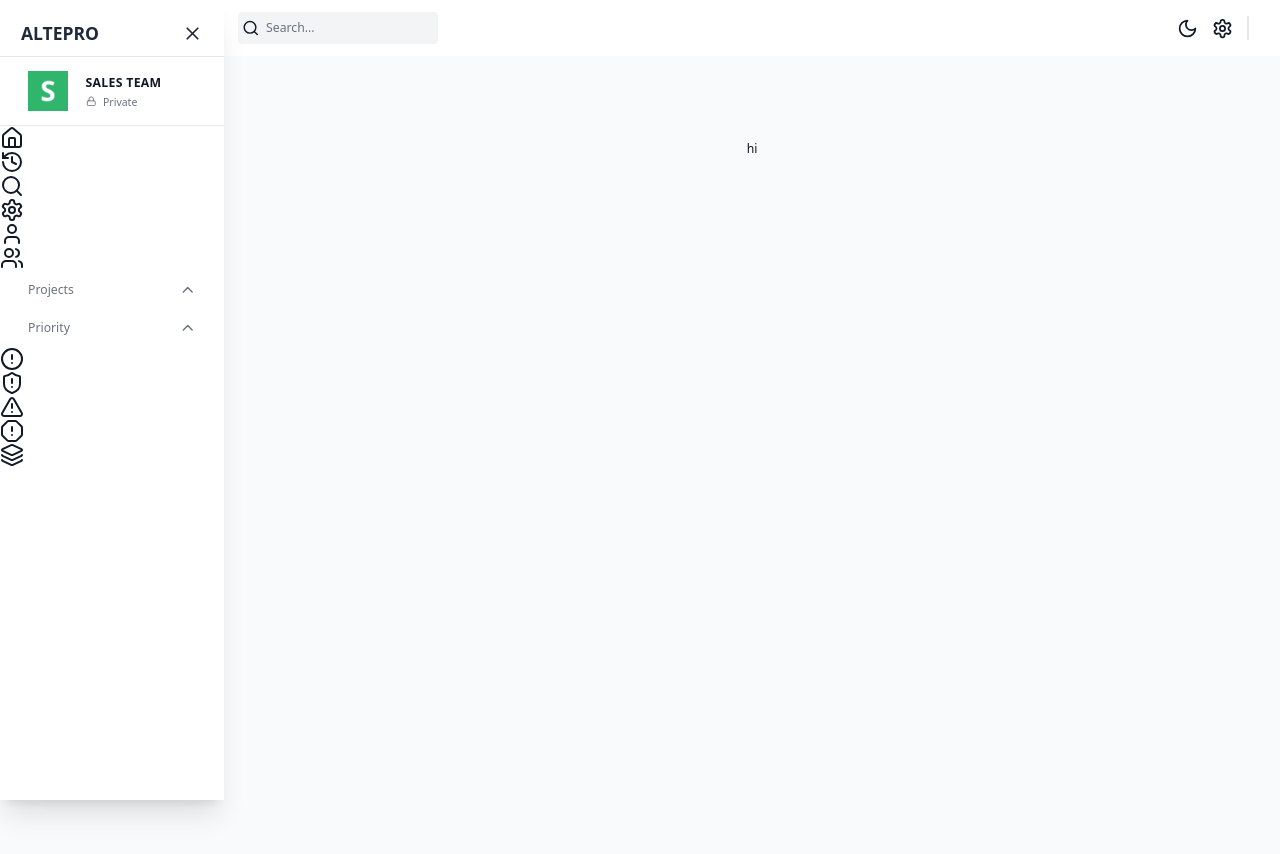
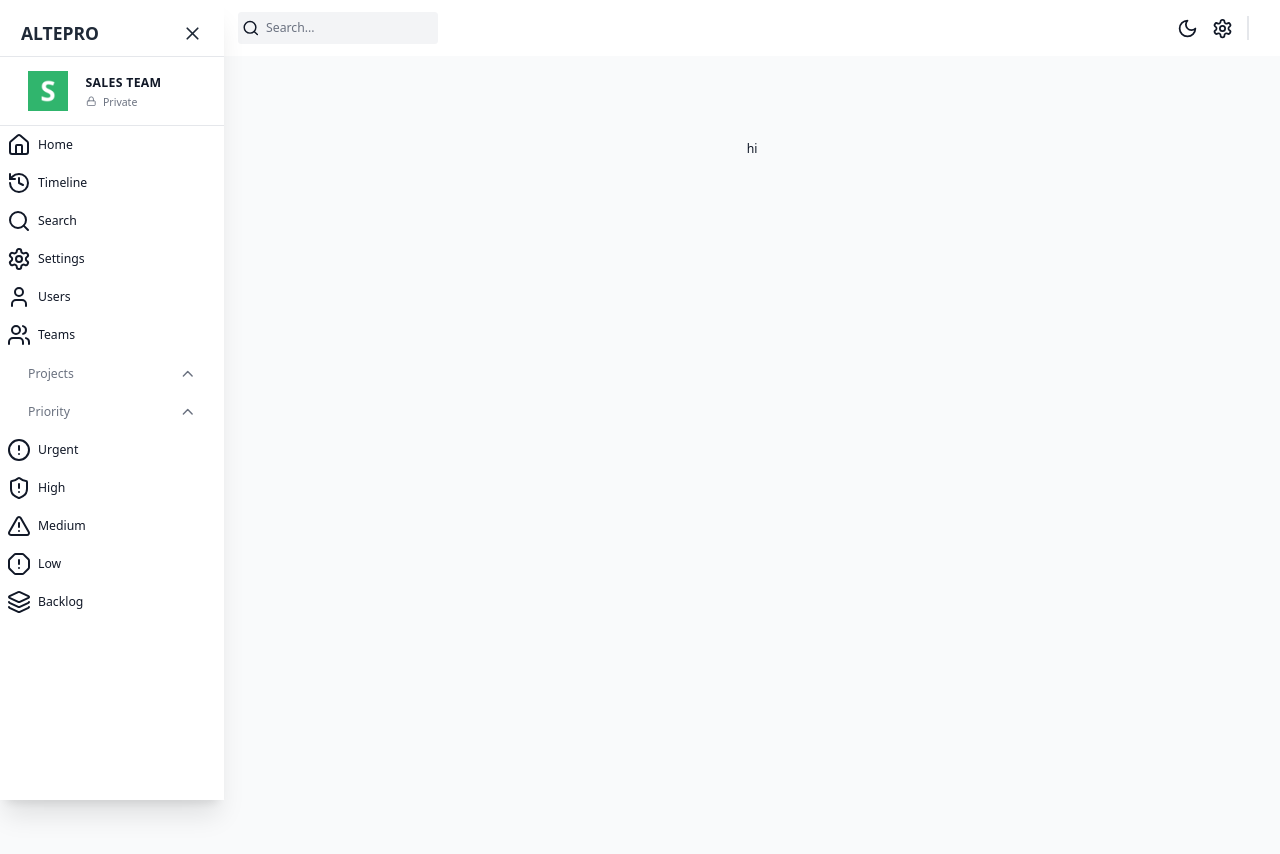
Before and after one commit to Veronika-Fialova/project-management-tool, a Next.js app in the folder client/: page / in a window 1280 px wide. Built offline with nearby package versions, Linux system fonts and the light colour scheme; no server answers.

Commit message:
Icons updated

```diff
--- a/client/src/app/components/Sidebar/index.js
+++ b/client/src/app/components/Sidebar/index.js
@@ -68,12 +68,30 @@ const Sidebar = () => {
 
             {/* NAVBAR LINKS */}
             <nav className="z-10 w-full">
+                <div className='flex items-center px-2 py-2 font-medium'>
                     <HouseIcon label="Home" href="/" />
+                    <span className='px-2'>Home</span>
+                </div>
+                <div className='flex items-center px-2 py-2 font-medium'>
                     <HistoryIcon label="Timeline" href="/timeline" />
+                    <span className='px-2'>Timeline</span>
+                </div>
+                <div className='flex items-center px-2 py-2 font-medium'>
                     <SearchIcon label="Search" href="/search" />
+                    <span className='px-2'>Search</span>
+                </div>
+                <div className='flex items-center px-2 py-2 font-medium'>
                     <SettingsIcon label="Settings" href="/settings" />
+                    <span className='px-2'>Settings</span>
+                </div>
+                <div className='flex items-center px-2 py-2 font-medium'>
                     <UserIcon label="Users" href="/users" />
+                    <span className='px-2'>Users</span>
+                </div>
+                <div className='flex items-center px-2 py-2 font-medium'>
                     <UsersIcon label="Teams" href="/teams" />
+                    <span className='px-2'>Teams</span>
+                </div>
             </nav>
 
              {/* PROJECT LINKS */}
@@ -101,11 +119,26 @@ const Sidebar = () => {
             </button>
             {showPriority && (
                 <>
+                <div className='flex items-center px-2 py-2 font-medium'>
                     <AlertCircle label="Urgent" href="/priority/urgent" />
+                    <span className='px-2'>Urgent</span>
+                </div>
+                <div className='flex items-center px-2 py-2 font-medium'>
                     <ShieldAlert label="High" href="/priority/high" />
+                    <span className='px-2'>High</span>
+                </div>
+                <div className='flex items-center px-2 py-2 font-medium'>
                     <AlertTriangle label="Medium" href="/priority/medium" />
+                    <span className='px-2'>Medium</span>
+                </div>
+                <div className='flex items-center px-2 py-2 font-medium'>
                     <AlertOctagon label="Low" href="/priority/low" />
+                    <span className='px-2'>Low</span>
+                </div>
+                <div className='flex items-center px-2 py-2 font-medium'>
                     <Layers3Icon label="Backlog" href="/priority/backlog" />
+                    <span className='px-2'>Backlog</span>
+                </div>
                 </>
             )}
         </div>
--- a/client/src/app/globals.css
+++ b/client/src/app/globals.css
@@ -15,6 +15,6 @@ body,
   height: 100%;
   width: 100%;
   @apply text-sm;
-  @apply bg-gray-500;
-  @apply text-gray-900;
+  @apply bg-white;
+  @apply dark:bg-black;
 }
```
Lines whose indentation alone changed are shown as unchanged.
